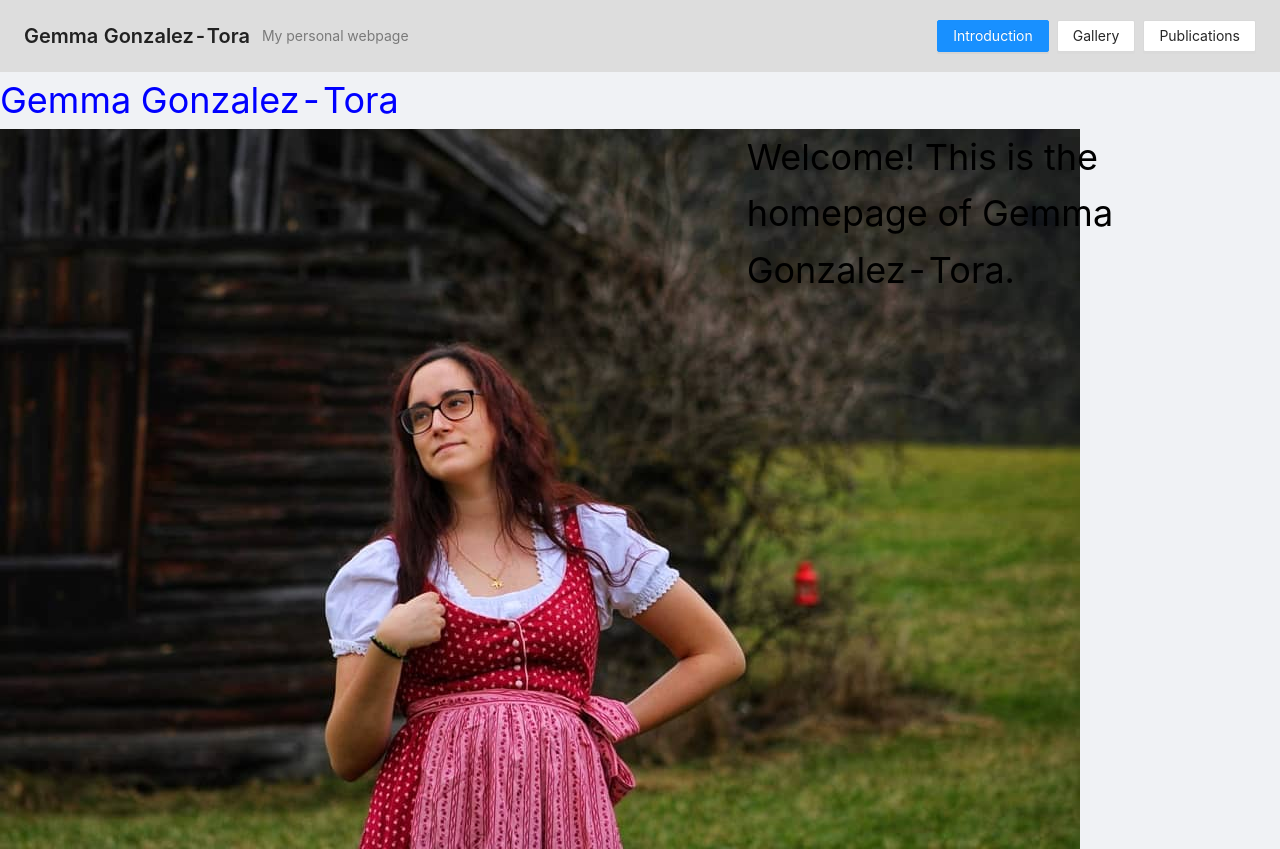
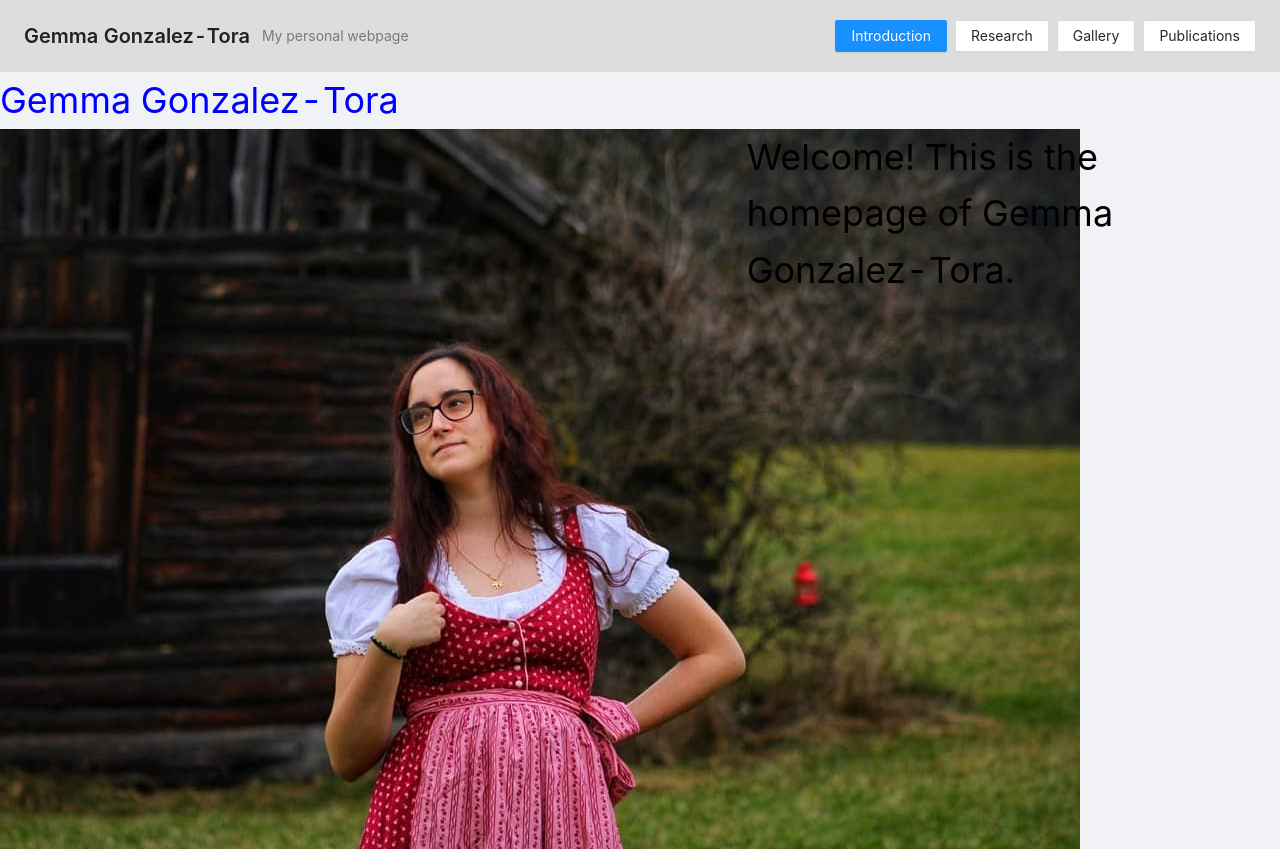
Before and after one commit to gemmagt/gemmagonzaleztora, a React (Create React App) app: page / in a window 1280 px wide. Built offline with nearby package versions, Linux system fonts and the light colour scheme.

Commit message:
add research tab

```diff
--- a/src/components/header/index.js
+++ b/src/components/header/index.js
@@ -13,6 +13,9 @@ function Header() {
       subTitle="My personal webpage"
       extra={[
         <Link to="/"><Button type={location.pathname==="/"? "primary" : ""}>Introduction</Button></Link>,
+        <Link to="/research"><Button type={location.pathname==="/research"? "primary" : ""}>
+          Research
+        </Button></Link>,
         <Link to="/gallery"><Button type={location.pathname==="/gallery"? "primary" : ""}>Gallery</Button></Link>,
         <Link to="/publications"><Button type={location.pathname==="/publications"? "primary" : ""}>
           Publications
--- /dev/null
+++ b/src/components/research/index.css
@@ -0,0 +1,4 @@
+.publications-title{
+	color:  black;
+	font-size: 30px;
+}
```
Also changed, not shown: src/components/research/index.js (added, +19 -0 lines).
